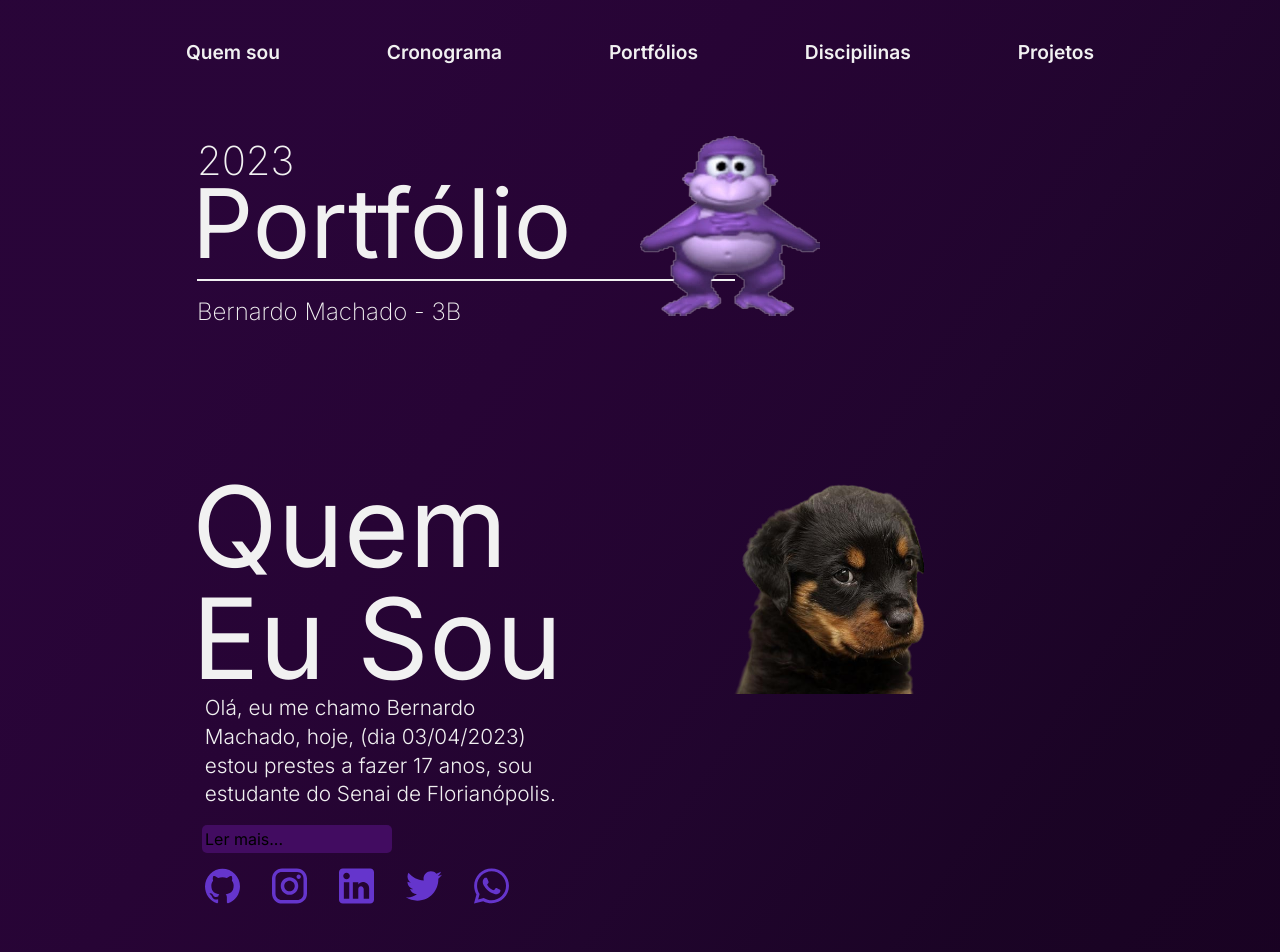
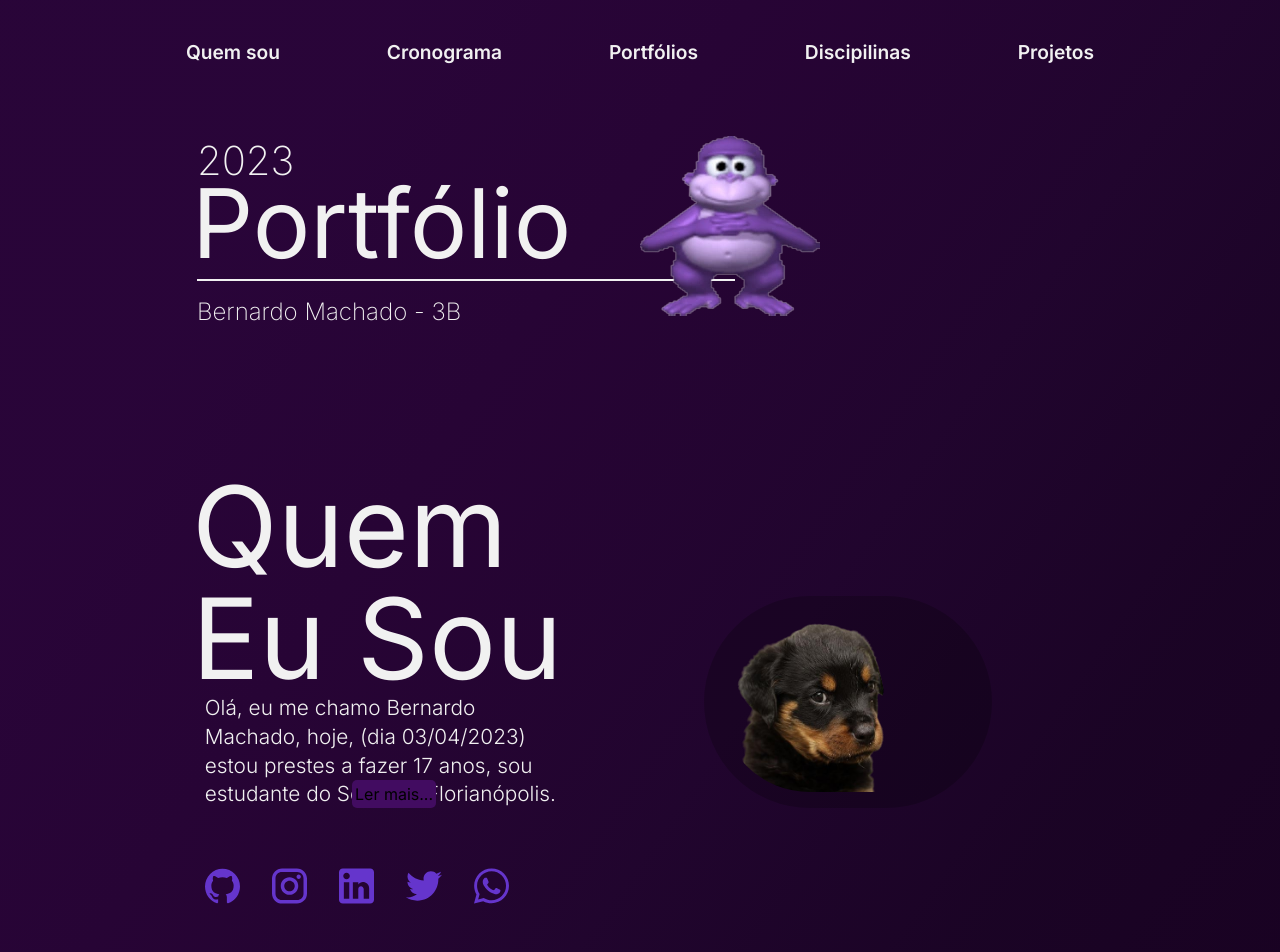
Before and after one commit to BeMachado23/Portfolio-3B, a plain HTML site: page index.html in a window 1280 px wide. Shown: the top 952 px of the page. Drawn offline with Linux system fonts and the light colour scheme; a script that the page names is missing.

Commit message:
Add files via upload

```diff
--- a/css/quemsou.css
+++ b/css/quemsou.css
@@ -8,9 +8,25 @@
 }
 
 .quemsouImg{
-    max-width: 50%;
+    max-width: 40%;
     margin-left: 5rem;
     position: relative;
+    display: flex;
+    align-items: center;
+    justify-content: center;
+
+
+
+}
+
+ .quemsouImg img{
+     padding: 1rem;
+    background-color: rgba(0, 0, 0, 0.226);
+    border-radius: 100%;
+    border-top-left-radius:  300px;
+    border-top-right-radius: 300px;
+    border-bottom-left-radius: 300px;
+    border-bottom-right-radius: 300px;
 }
 
 .quemsouGrid h1{
@@ -38,9 +54,8 @@
 
 .quemsou1stChild label{
     position: absolute;
-    bottom: -15px;
-    right: 15.5rem;
-    left: 10px;
+    bottom: 1.9rem;
+    left: 10rem;
     background-color:#420c61;
     border-radius: 5px;
     border: none;
@@ -112,6 +127,7 @@
 
 .conteudoExtra{
     display: none;
+    margin-bottom: 3rem;
 }
 
 #ch:checked ~ .quemsouTexto .curriculo {
```
